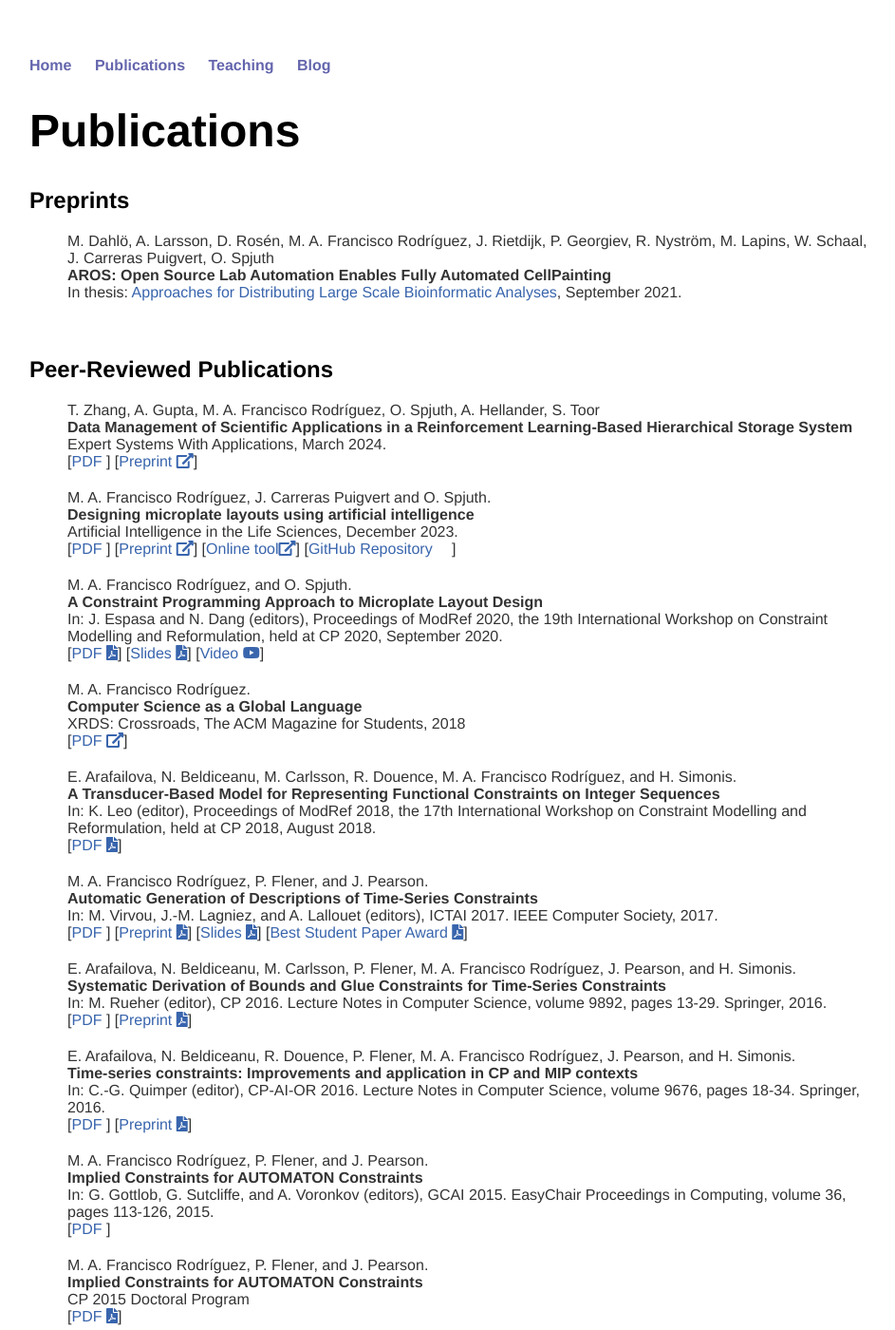
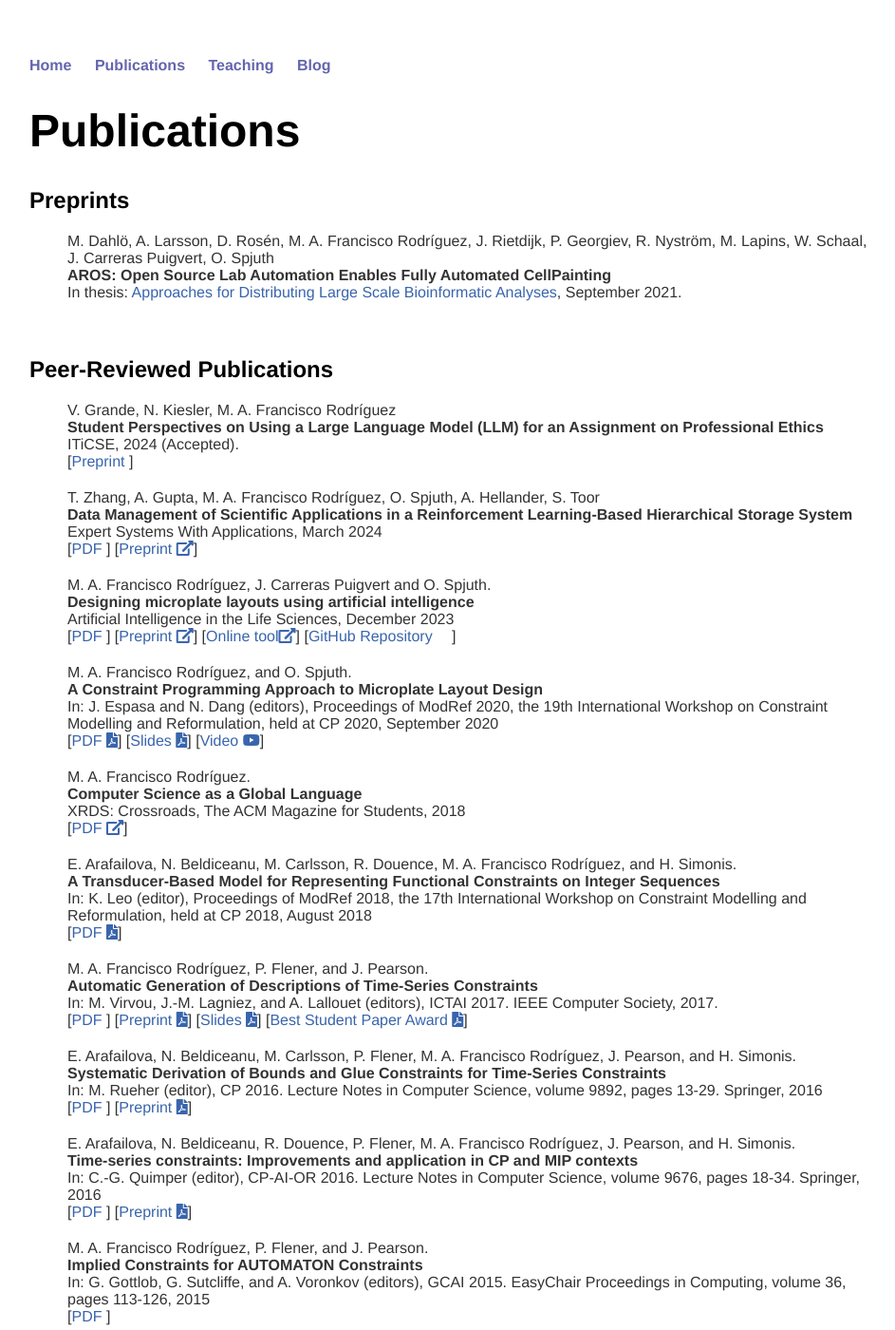
Before and after one commit to andreina-francisco/andreina-francisco.github.io, a Jekyll site: the page built from cv/index.html, in a window 1280 px wide and 1400 px high. Shown: the whole window at 95% size, without its empty margins (161-1104 px from the left). Built offline with Jekyll 4.4.1, drawn with Linux system fonts in a browser that asks for light colours; nearby versions of some CDN libraries; a style sheet for code colours, icons or effects is not loaded; some of the changed text lies outside the part shown.

Commit message:
ITiCSE 2024

```diff
--- a/cv/index.html
+++ b/cv/index.html
@@ -26,10 +26,21 @@ title: Mar&iacute;a Andre&iacute;na Francisco Rodr&iacute;guez
 
   <ul class="publist">
     <li class="pub @">
+    <span class="author"> V. Grande, N. Kiesler, M. A. Francisco Rodr&iacute;guez</span><br />
+    <span class="title">Student Perspectives on Using a Large Language Model (LLM) for an Assignment on Professional Ethics
+</span><br />
+    <span class="note">
+    ITiCSE, 2024 (Accepted).
+    </span><br />
+    <!--[<a class="text" href="https://doi.org/10.1016/j.eswa.2023.121443">PDF <i class="ai ai-doi"></i></a>]-->
+    [<a class="text" href="https://arxiv.org/abs/2406.11858">Preprint <i class="ai ai-arxiv"></i></a>]
+    </li>
+
+    <li class="pub @">
     <span class="author"> T. Zhang, A. Gupta, M. A. Francisco Rodr&iacute;guez, O. Spjuth, A. Hellander, S. Toor</span><br />
     <span class="title">Data Management of Scientific Applications in a Reinforcement Learning-Based Hierarchical Storage System</span><br />
     <span class="note">
-    Expert Systems With Applications, March 2024.
+    Expert Systems With Applications, March 2024
     </span><br />
     [<a class="text" href="https://doi.org/10.1016/j.eswa.2023.121443">PDF <i class="ai ai-doi"></i></a>]
     [<a class="text" href="https://papers.ssrn.com/sol3/papers.cfm?abstract_id=4401829">Preprint <i class="fas fa-external-link-alt"></i></a>]
@@ -39,7 +50,7 @@ title: Mar&iacute;a Andre&iacute;na Francisco Rodr&iacute;guez
     <span class="author">M. A. Francisco Rodr&iacute;guez, J. Carreras Puigvert and O. Spjuth.</span><br />
     <span class="title">Designing microplate layouts using artificial intelligence</span><br />
     <span class="note">
-    Artificial Intelligence in the Life Sciences, December 2023.
+    Artificial Intelligence in the Life Sciences, December 2023
     </span><br />
     [<a class="text" href="https://doi.org/10.1016/j.ailsci.2023.100073">PDF <i class="ai ai-doi"></i></a>]
     [<a class="text" href="https://www.biorxiv.org/content/10.1101/2022.03.31.486595v2.full">Preprint <i class="fas fa-external-link-alt"></i></a>]
@@ -53,7 +64,7 @@ title: Mar&iacute;a Andre&iacute;na Francisco Rodr&iacute;guez
     <span class="title">A Constraint Programming Approach to Microplate Layout Design</span><br />
     <span class="note">
     In: J. Espasa and N. Dang (editors), Proceedings of ModRef 2020,
-    the 19th International Workshop on Constraint Modelling and Reformulation, held at CP 2020, September 2020.
+    the 19th International Workshop on Constraint Modelling and Reformulation, held at CP 2020, September 2020
     </span><br />
     [<a class="text"
     href="https://modref.github.io/papers/ModRef2020_A%20Constraint%20Programming%20Approach%20to%20Microplate%20Layout%20Design.pdf">PDF
@@ -78,7 +89,7 @@ title: Mar&iacute;a Andre&iacute;na Francisco Rodr&iacute;guez
     <span class="title">A Transducer-Based Model for Representing Functional Constraints on Integer Sequences</span><br />
     <span class="note">
     In: K. Leo (editor), Proceedings of ModRef 2018,
-    the 17th International Workshop on Constraint Modelling and Reformulation, held at CP 2018, August 2018.
+    the 17th International Workshop on Constraint Modelling and Reformulation, held at CP 2018, August 2018
     </span><br />
     [<a class="text"
     href="https://modref.github.io/papers/ModRef2018_TransducerBasedFunctionalSequenceConstraints.pdf">PDF
@@ -96,21 +107,21 @@ title: Mar&iacute;a Andre&iacute;na Francisco Rodr&iacute;guez
     <li class="pub @">
     <span class="author">E. Arafailova, N. Beldiceanu, M. Carlsson, P. Flener, M. A. Francisco Rodr&iacute;guez, J. Pearson, and H. Simonis.</span><br />
     <span class="title">Systematic Derivation of Bounds and Glue Constraints for Time-Series Constraints</span><br />
-    <span class="note">In: M. Rueher (editor), CP 2016. Lecture Notes in Computer Science, volume 9892, pages 13-29. Springer, 2016.</span><br />
+    <span class="note">In: M. Rueher (editor), CP 2016. Lecture Notes in Computer Science, volume 9892, pages 13-29. Springer, 2016</span><br />
     [<a class="text" href="http://dx.doi.org/10.1007/978-3-319-44953-1_2">PDF <i class="ai ai-doi ai-1x"></i></a>] [<a class="text" href="http://www.it.uu.se/research/group/optimisation/publications/CP16.pdf">Preprint <i class="fas fa-file-pdf"></i></a>]
     </li>
 
     <li class="pub @">
     <span class="author"> E. Arafailova, N. Beldiceanu, R. Douence, P. Flener, M. A. Francisco Rodr&iacute;guez, J. Pearson, and H. Simonis. </span><br />
 			<span class="title"> Time-series constraints: Improvements and application in CP and MIP contexts</span><br />
-			<span class="note">In: C.-G. Quimper (editor), CP-AI-OR 2016. Lecture Notes in Computer Science, volume 9676, pages 18-34. Springer, 2016. </span><br />
+			<span class="note">In: C.-G. Quimper (editor), CP-AI-OR 2016. Lecture Notes in Computer Science, volume 9676, pages 18-34. Springer, 2016 </span><br />
 			[<a class="text" href="http://dx.doi.org/10.1007/978-3-319-33954-2_2">PDF <i class="ai ai-doi ai-1x"></i></a>] [<a class="text" href="http://www.it.uu.se/research/group/optimisation/publications/CPAIOR16.pdf">Preprint <i class="fas fa-file-pdf"></i></a>]
 	</li>
 
 		<li class="pub @">
 			<span class="author">M. A. Francisco Rodr&iacute;guez, P. Flener, and J. Pearson. </span><br />
 			<span class="title">Implied Constraints for AUTOMATON Constraints </span><br />
-			<span class="note">In: G. Gottlob, G. Sutcliffe, and A. Voronkov (editors), GCAI 2015. EasyChair Proceedings in Computing, volume 36, pages 113-126, 2015. </span><br />
+			<span class="note">In: G. Gottlob, G. Sutcliffe, and A. Voronkov (editors), GCAI 2015. EasyChair Proceedings in Computing, volume 36, pages 113-126, 2015 </span><br />
 			[<a class="text" href="https://doi.org/10.29007/m767">PDF <i class="ai ai-doi ai-1x"></i></a>]
 		</li>
 
@@ -124,7 +135,7 @@ title: Mar&iacute;a Andre&iacute;na Francisco Rodr&iacute;guez
 		<li class="pub @">
 			<span class="author">N. Beldiceanu, M. Carlsson, P. Flener, M. A. Francisco Rodr&iacute;guez, and J. Pearson.</span><br />
 			<span class="title">Linking prefixes and suffixes for constraints encoded using automata with accumulators</span><br />
- 			<span class="note">In: B. O'Sullivan (editor), Proceedings of CP 2014. Lecture Notes in Computer Science. Springer-Verlag, 2014.</span><br />
+ 			<span class="note">In: B. O'Sullivan (editor), Proceedings of CP 2014. Lecture Notes in Computer Science. Springer-Verlag, 2014</span><br />
 			[<a class="text" href="http://dx.doi.org/10.1007/978-3-319-10428-7_13">PDF <i class="ai ai-doi ai-1x"></i></a>]
 		        [<a class="text" href="https://www.it.uu.se/research/group/optimisation/publications/CP14.pdf">Preprint <i class="fas fa-file-pdf"></i></a>]
 		</li>
@@ -145,7 +156,7 @@ title: Mar&iacute;a Andre&iacute;na Francisco Rodr&iacute;guez
 			(editors), Proceedings of ModRef 2011, the
 			10th International Workshop on Constraint
 			Modelling and Reformulation, held at CP 2011,
-			September 2011.</span><br />
+			September 2011</span><br />
 			[<a class="text" href="http://www.it.uu.se/research/group/astra/publications/ModRef11.pdf">PDF <i class="ai ai-doi ai-1x"></i></a>]
 		</li>
 
@@ -170,7 +181,7 @@ title: Mar&iacute;a Andre&iacute;na Francisco Rodr&iacute;guez
 	  J. Pearson, J. Sundstr&#246;m</span><br />
 	  <span class="title">Using Constraint Programming to Plan Annual Maintenance of Railway Tracks</span><br />
 	  <span class="note">
-	  EURO 2024, June 2024. (Accepted)
+	  EURO 2024, June 2024 (Accepted)
 	  </span><br />
 	  </li>
 
@@ -179,7 +190,7 @@ title: Mar&iacute;a Andre&iacute;na Francisco Rodr&iacute;guez
 	  M. Blicharska, M. A. Francisco Rodr&iacute;guez, A. Todorovic, J. Su&scaron;nik, T. Grabs.</span><br />
 	  <span class="title">Data-driven system identification of the WEFE nexus: Challenges and prospects</span><br />
 	  <span class="note">
-	  EGU General Assembly 2024, EGU24-20260, April 2024.
+	  EGU General Assembly 2024, EGU24-20260, April 2024
 	  </span><br />
 	  [<a class="text" href="https://doi.org/10.5194/egusphere-egu24-20260">PDF <i class="ai ai-doi"></i></a>]
 	  </li>
@@ -188,7 +199,7 @@ title: Mar&iacute;a Andre&iacute;na Francisco Rodr&iacute;guez
 	  <span class="author"> V. Grande, M. A. Francisco Rodr&iacute;guez</span><br />
 	  <span class="title">Student Perspectives on Using a Large Language Model (LLM) for an Assignment on Professional Ethics</span><br />
 	  <span class="note">
-	  TUK 2024, March 2024.
+	  TUK 2024, March 2024
 	  </span><br />
 	  </li>
 
@@ -197,7 +208,7 @@ title: Mar&iacute;a Andre&iacute;na Francisco Rodr&iacute;guez
 	  Blicharska.</span><br />
 	  <span class="title">Modelling The Water-Energy-Food-Ecosystem Nexus Using Data-Driven Methods</span><br />
 	  <span class="note">
-	  EGU General Assembly 2023, EGU23-15793, April 2023.
+	  EGU General Assembly 2023, EGU23-15793, April 2023
 	  </span><br />
 	  [<a class="text" href="https://doi.org/10.5194/egusphere-egu23-15793">PDF <i class="ai ai-doi"></i></a>]
 	  </li>
@@ -206,7 +217,7 @@ title: Mar&iacute;a Andre&iacute;na Francisco Rodr&iacute;guez
 	  <span class="author">M. A. Francisco Rodr&iacute;guez, J. Carreras Puigvert and O. Spjuth.</span><br />
 	  <span class="title">Using Constraint Programming to Design Microplate Layouts</span><br />
 	  <span class="note">
-	  SOAK 2022, October 2022.
+	  SOAK 2022, October 2022
 	  </span><br />
 	  [<a class="text" href="https://soafse.files.wordpress.com/2022/10/soak_2022_program-2.pdf">PDF <i class="fas fa-file-pdf"></i></a>]
 	  </li>
@@ -224,7 +235,7 @@ title: Mar&iacute;a Andre&iacute;na Francisco Rodr&iacute;guez
 	  <li class="pub @">
 	  <span class="author">P. Carroll, A. Esposito Amideo, M. A. Francisco Rodr&iacute;guez, R. Mansini, N. Morrill, F. O’Brien, M. T. Tchemisova</span><br />
 	  <span class="title">Promoting Gender Equality and Inclusivity in EURO Activities: WISDOM Forum White Paper</span><br />
-	  <span class="note">EURO WISDOM Forum , July 2020.</span><br />
+	  <span class="note">EURO WISDOM Forum , July 2020</span><br />
 	  [<a class="text" href="https://www.researchgate.net/publication/342639072_Promoting_Gender_Equality_and_Inclusivity_in_EURO_Activities_WISDOM_Forum_White_Paper">PDF <i class="fas fa-external-link-alt"></i></a>]
 	  </li>
 	</ul>
@@ -235,7 +246,7 @@ title: Mar&iacute;a Andre&iacute;na Francisco Rodr&iacute;guez
 	  <li class="pub @">
 	  <span class="author">E. Arafailova, N. Beldiceanu, R. Douence, M. Carlsson, P. Flener, M. A. Francisco Rodr&iacute;guez, J. Pearson, and H. Simonis.</span><br />
 	  <span class="title">Global Constraint Catalog, Volume II, Time-Series Constraints</span><br />
-	  <span class="note">Computing Research Repository 1609.08925, September 2016.</span><br />
+	  <span class="note">Computing Research Repository 1609.08925, September 2016</span><br />
 	  [<a class="text" href="http://arxiv.org/abs/1609.08925">PDF <i class="ai ai-arxiv"></i></a>]
 	  </li>
 	</ul>
@@ -248,7 +259,7 @@ title: Mar&iacute;a Andre&iacute;na Francisco Rodr&iacute;guez
 	  <span class="author">M. A. Francisco Rodr&iacute;guez,
 	J. Carreras Puigvert, O. Spjuth.</span><br />
 	  <span class="title">Designing Microplate Layouts Using Artificial Intelligence</span><br />
-	  <span class="note">SciLifeLab Data-Driven Life Science (DDLS) Annual conference, November 2022.</span><br />
+	  <span class="note">SciLifeLab Data-Driven Life Science (DDLS) Annual conference, November 2022</span><br />
 	  [<a class="text" href="/preprints/posters/2022-PLAID-essence.pdf">Poster <i class="fas fa-file-pdf"></i></a>]
 	  </li>
 
@@ -263,7 +274,7 @@ title: Mar&iacute;a Andre&iacute;na Francisco Rodr&iacute;guez
 	  <li class="pub @">
 	  <span class="author">M. A. Francisco Rodr&iacute;guez, R. H. C. Yap.</span><br />
 	  <span class="title">Solving Constraints Modelled by Automata</span><br />
-	  <span class="note">NUS SoC - RIKEN AIP workshop on Artificial Intelligence, September 2018.</span><br />
+	  <span class="note">NUS SoC - RIKEN AIP workshop on Artificial Intelligence, September 2018</span><br />
 	  [<a class="text" href="/preprints/posters/2018-nus-riken-poster.pdf">Poster <i class="fas fa-file-pdf"></i></a>] [<a class="text" href="/photos/2018-nussoc-rikenaip-photo.jpg">Photo <i class="fas fa-image"></i></a>]
 	  </li>
 	  <li class="pub @">
```
